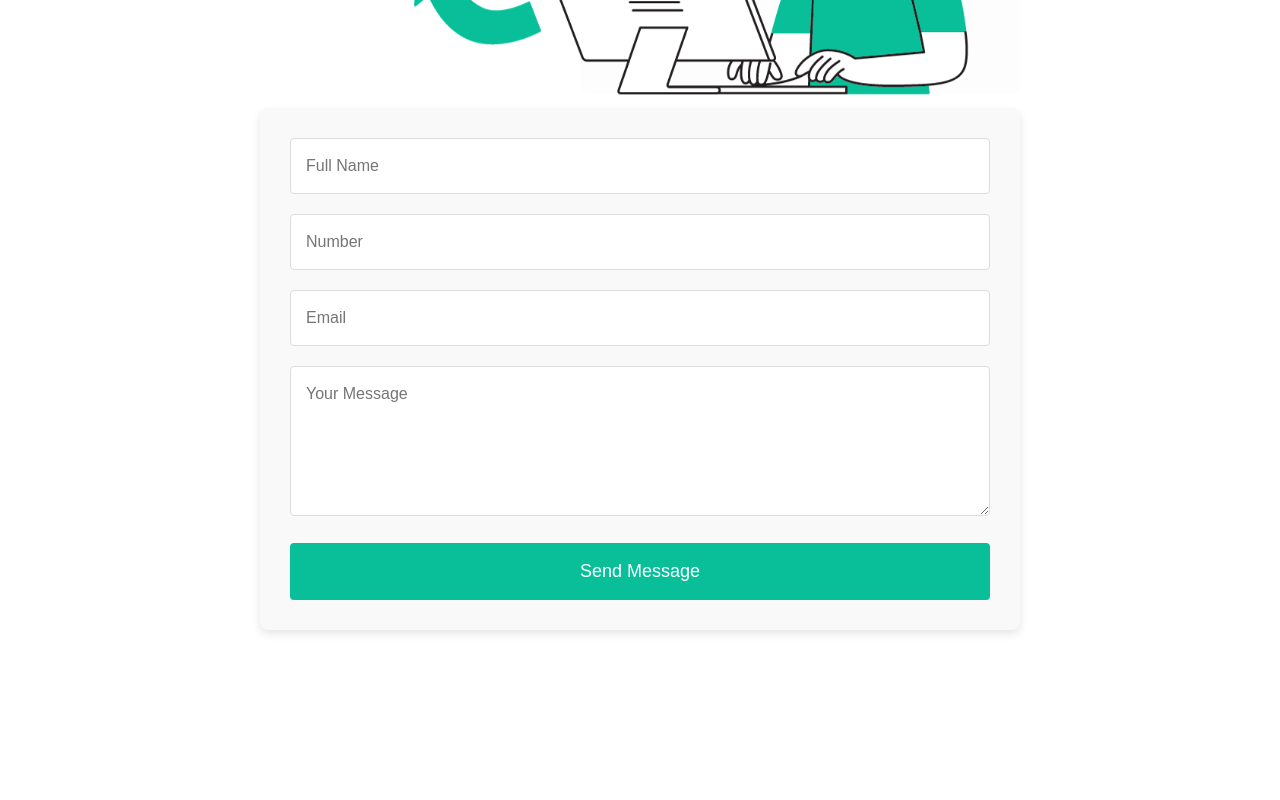
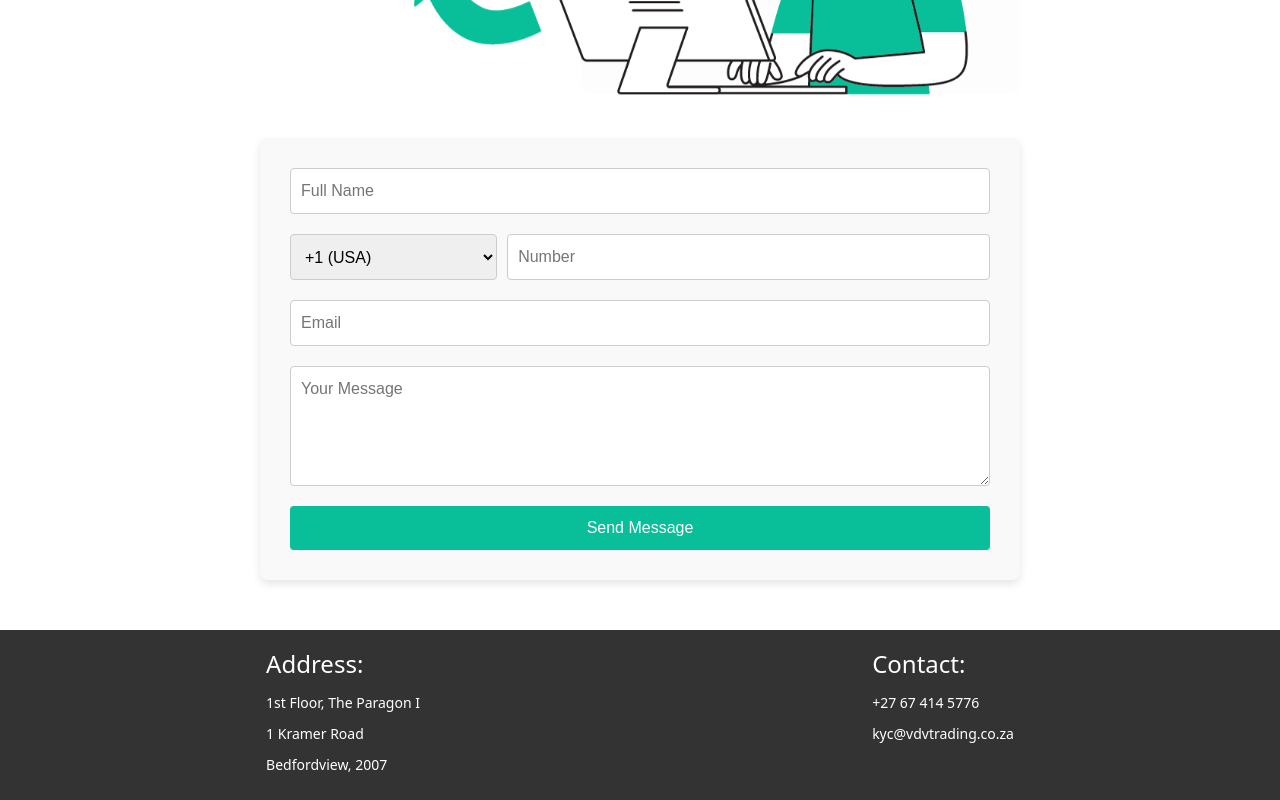
Before and after one commit to dsjanks1/diamond_r, a React (Create React App) app: page /diamond_r/contact-us in a window 1280 px wide. Shown: the part 708-1508 px from the top of the page. Before the commit the page ends 1388 px from the top, so only its background shows below. Built offline with nearby package versions, Linux system fonts and the light colour scheme; the HTML template or start-up script is replaced by a standard one.

Commit message:
footer completed

```diff
--- a/src/App.tsx
+++ b/src/App.tsx
@@ -4,6 +4,8 @@ import Home from './pages/Home';
 import AboutUs from './pages/AboutUs';
 import ContactUs from './pages/ContactUs';
 import NavBar from './components/NavBar';
+import Footer from './components/Footer'; // Import the footer component
+
 import './styles/App.css'
 import './styles/Colours.css'
 import 'bootstrap/dist/css/bootstrap.min.css';
@@ -20,6 +22,7 @@ const App: React.FC = () => {
           <Route path="/contact-us" element={<ContactUs />} />
         </Routes>
       </div>
+      <Footer />
     </Router>
   );
 };
--- /dev/null
+++ b/src/components/Footer.tsx
@@ -0,0 +1,26 @@
+import React from 'react';
+import '../styles/Footer.css'; // Make sure to create this CSS file
+
+const Footer: React.FC = () => {
+  return (
+    <footer className="footer">
+      <div className="footer-content">
+        <div className="footer-column">
+          <h4>Address:</h4>
+          <p>1st Floor, The Paragon I</p>
+          <p>1 Kramer Road</p>
+          <p>Bedfordview, 2007</p>
+        </div>
+        <div className="footer-column">
+        <h4>Contact:</h4>
+          <p>+27 67 414 5776</p>
+          <p>            <a href="mailto:kyc@vdvtrading.co.za" className="footer-email">
+              kyc@vdvtrading.co.za
+            </a></p>
+        </div>
+      </div>
+    </footer>
+  );
+};
+
+export default Footer;
--- a/src/components/NavBar.tsx
+++ b/src/components/NavBar.tsx
@@ -38,7 +38,7 @@ const NavBar: React.FC = () => {
                     <img
                         src={verifiedVDVLogo}
                         alt="Logo"
-                        height="30" // Set the height of your logo
+                        height="60" // Set the height of your logo
                         className="d-inline-block align-top"
                     />
                 </Navbar.Brand>
--- a/src/pages/ContactUs.tsx
+++ b/src/pages/ContactUs.tsx
@@ -1,17 +1,25 @@
 import React, { useState } from 'react';
 import '../styles/ContactUs.css'; // Ensure this file exists and contains the necessary styling
 import homeImg from '../assets/contactUsIMG.png';
+
+const dialingCodes = [
+  { code: '+1', country: 'USA' },
+  { code: '+44', country: 'UK' },
+  { code: '+61', country: 'Australia' },
+  // ... add all other dialing codes here
+];
 
 const ContactUs: React.FC = () => {
   const [fullName, setFullName] = useState('');
   const [email, setEmail] = useState('');
   const [number, setNumber] = useState('');
   const [message, setMessage] = useState('');
+  const [dialCode, setDialCode] = useState(dialingCodes[0].code);
 
   const submit = (event: React.FormEvent) => {
     event.preventDefault();
     // Process form submission here
-    alert(`Submission received from ${fullName}`);
+    alert(`Submission received from ${fullName} with dial code ${dialCode} and number ${number}`);
   };
 
   return (
@@ -33,6 +41,17 @@ const ContactUs: React.FC = () => {
             />
           </div>
           <div className="form-field">
+            <select
+              value={dialCode}
+              onChange={(e) => setDialCode(e.target.value)}
+              required
+            >
+              {dialingCodes.map((code) => (
+                <option key={code.code} value={code.code}>
+                  {code.code} ({code.country})
+                </option>
+              ))}
+            </select>
             <input
               type="number"
               id="number"
--- a/src/styles/ContactUs.css
+++ b/src/styles/ContactUs.css
@@ -4,8 +4,8 @@
   max-width: 800px;
   margin: auto;
   padding: 50px 20px;
-  font-family: 'Futura W05', sans-serif;
-  margin-top: 80px;
+  font-family: Arial, sans-serif; /* Use your preferred font here */
+  margin-top:80px;
 }
 
 .contact-us-title {
@@ -14,8 +14,8 @@
   margin-bottom: 30px;
 }
 
-.contact-us-image {
-  max-width: 400px;
+.image-container {
+  text-align: center;
   margin-bottom: 30px;
 }
 
@@ -29,33 +29,44 @@
 .contact-us-form {
   display: flex;
   flex-direction: column;
+  gap: 20px; /* Spacing between form fields */
 }
 
 .form-field {
-  margin-bottom: 20px;
+  display: flex;
+  gap: 10px; /* Spacing between elements in a field */
 }
 
 .form-field input,
+.form-field select,
 .form-field textarea {
   width: 100%;
-  padding: 15px;
-  border: 1px solid #ddd;
+  padding: 10px;
+  border: 1px solid #ccc;
   border-radius: 4px;
   font-size: 16px;
 }
 
+.form-field select {
+  flex-basis: 30%; /* Adjust the width of the select dropdown */
+}
+
+.form-field input[type="number"] {
+  flex-basis: 70%; /* Adjust the width of the input field */
+}
+
 .form-field textarea {
-  height: 150px;
-  resize: vertical;
+  height: 120px;
+  resize: vertical; /* Allow vertical resizing */
 }
 
 .contact-us-submit-button {
-  padding: 15px;
+  padding: 10px 15px;
   background-color: #08BF99;
   color: white;
   border: none;
   border-radius: 4px;
-  font-size: 18px;
+  font-size: 16px;
   cursor: pointer;
   transition: background-color 0.3s;
 }
--- /dev/null
+++ b/src/styles/Footer.css
@@ -0,0 +1,51 @@
+/* Footer.css */
+
+.footer {
+    background-color: #333; /* Dark background for the footer */
+    color: white; /* White text color */
+    padding: 20px; /* Padding around the content */
+  }
+
+  .footer-content {
+    display: flex;
+    justify-content: space-around; /* Space out the columns */
+    align-items: start; /* Align items to the start of the flex container */
+    max-width: 1200px; /* Maximum width of the footer */
+    margin: auto; /* Center the footer content */
+  }
+
+  .footer-column {
+    display: flex;
+    flex-direction: column;
+    margin: 0 10px; /* Space between columns */
+  }
+
+  .footer-column p {
+    margin: 5px 0; /* Space out the address lines */
+    font-size: 14px; /* Font size for the footer */
+  }
+
+  .footer-email {
+    color: white; /* Use the same color as your other text for consistency */
+    text-decoration: none; /* Optional: removes the underline from links */
+  }
+
+  .footer-email:hover,
+  .footer-email:focus {
+    text-decoration: underline; /* Adds an underline on hover for visual feedback */
+    color: #cccccc; /* Optional: change color on hover */
+  }
+  /* Responsive adjustments for smaller screens */
+  @media (max-width: 768px) {
+    .footer-content {
+      text-align: center;
+    }
+
+    .footer-column {
+      margin-bottom: 10px; /* Space between columns on mobile */
+    }
+    .footer-column p {
+
+        font-size: 12px; /* Font size for the footer */
+      }
+  }
--- a/src/styles/NavBar.css
+++ b/src/styles/NavBar.css
@@ -1,7 +1,6 @@
 .navbar-container {
     transition: background-color 0.3s; /* Smooth transition for background color */
     background-color: #ffffff00; /* White background when scrolled */
-
   }
 
   .navbar-container.scrolled {
```
